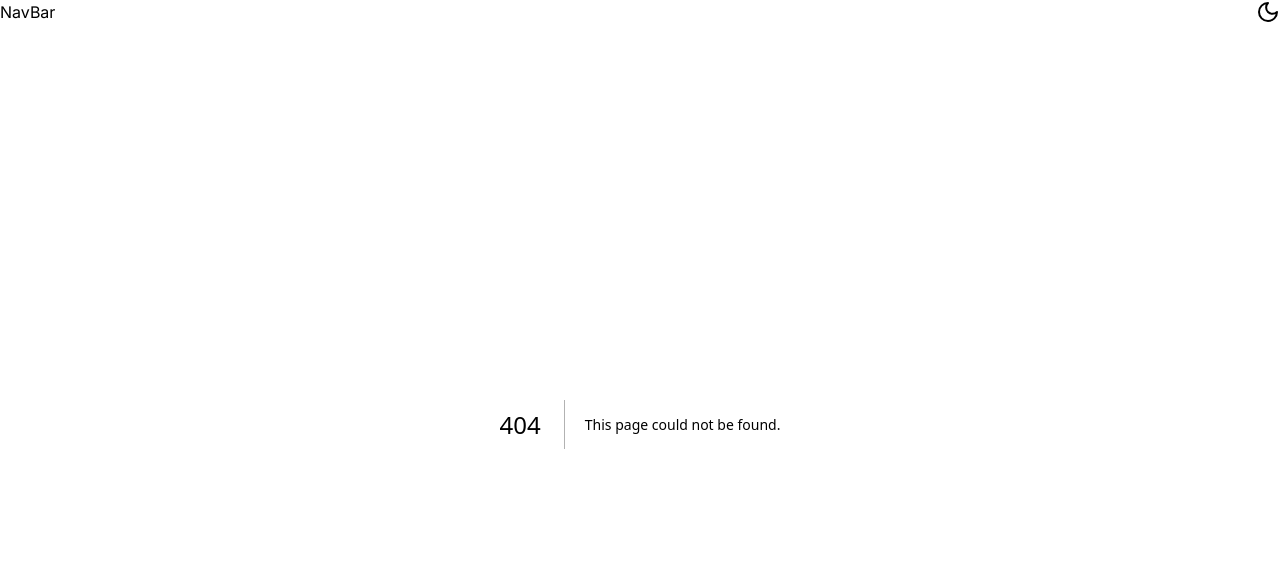
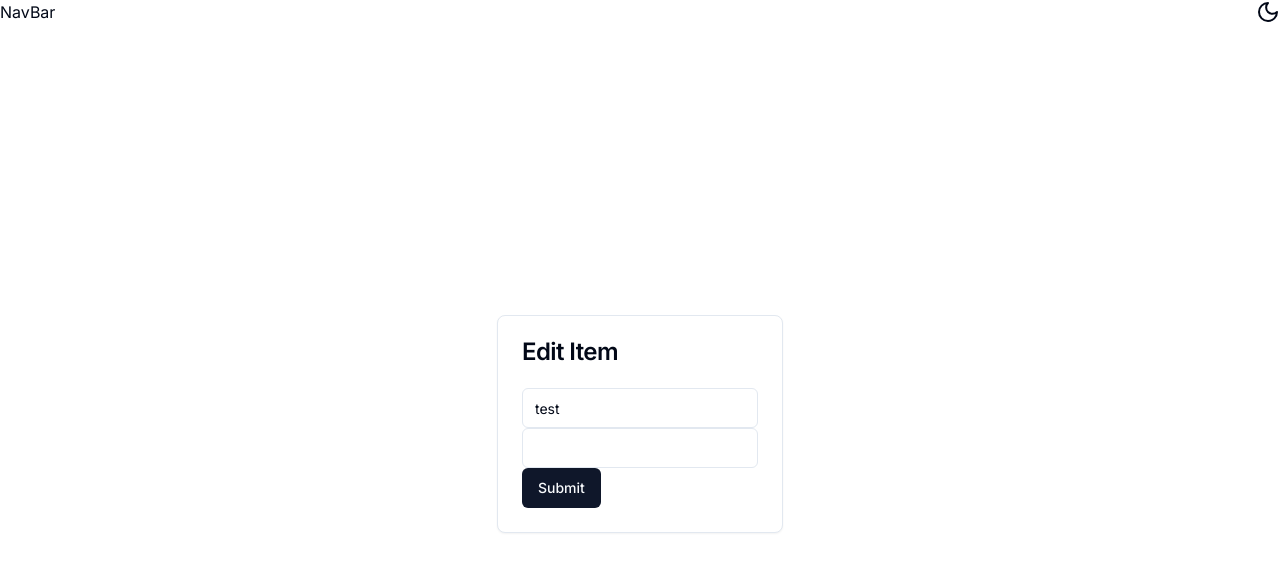
Before and after one commit to imaricodes/inventory-tracker, a Next.js app: page /updateInventoryItem/1 in a window 1280 px wide. Before the commit this address had no page. Shown: the top 572 px of the page. Built offline with nearby package versions, Linux system fonts and the light colour scheme.

Commit message:
Link to edit item page, initial react hook from component for edit item page

```diff
--- /dev/null
+++ b/app/(pages)/updateInventoryItem/[id]/UpdateInventoryForm.jsx
@@ -0,0 +1,37 @@
+"use client";
+
+import React from "react";
+import { useForm } from "react-hook-form";
+import { Input } from "@/components/ui/input";
+import { Button } from "@/components/ui/button";
+
+const UpdateInventoryForm = () => {
+  const {
+    register,
+    handleSubmit,
+    watch,
+    formState: { errors },
+  } = useForm();
+
+  const onSubmit = (data) => console.log(data);
+
+  console.log(watch("example")); // watch input value by passing the name of it
+
+  return (
+    <form onSubmit={handleSubmit(onSubmit)}>
+      {/* register your input into the hook by invoking the "register" function */}
+      <Input defaultValue="test" {...register("example")} />
+
+      {/* include validation with required or other standard HTML validation rules */}
+      <Input {...register("exampleRequired", { required: true })} />
+      {/* errors will return when field validation fails  */}
+      {errors.exampleRequired && (
+        <span className="text-red-600">This field is required</span>
+      )}
+
+      <Button type="submit">Submit </Button>
+    </form>
+  );
+};
+
+export default UpdateInventoryForm;
--- /dev/null
+++ b/app/(pages)/updateInventoryItem/[id]/page.jsx
@@ -0,0 +1,24 @@
+import React from "react";
+import UpdateInventoryForm from "@/app/(pages)/updateInventoryItem/[id]/UpdateInventoryForm";
+import { Card, CardContent, CardHeader, CardTitle } from "@/components/ui/card";
+
+const page = ({ params }) => {
+  const { id } = params;
+
+  //look up the single item using id (in handle submit) fetch route
+
+  //
+
+  return (
+    <Card>
+      <CardHeader>
+        <CardTitle>Edit Item</CardTitle>
+      </CardHeader>
+      <CardContent>
+        <UpdateInventoryForm />
+      </CardContent>
+    </Card>
+  );
+};
+
+export default page;
--- a/components/ItemsList.jsx
+++ b/components/ItemsList.jsx
@@ -43,7 +43,7 @@ const ItemsList = () => {
   };
 
   const handleRefresh = () => {
-    setUpdate(!update);
+    // setUpdate(!update);
     getInventoryItems();
   };
 
@@ -68,7 +68,7 @@ const ItemsList = () => {
               </Button>
 
               <div className="flex gap-4 items-center">
-                <Link href={"/editItem/" + item._id}>
+                <Link href={`/updateInventoryItem/${item._id}`}>
                   <Pencil />
                 </Link>
 
--- /dev/null
+++ b/components/ui/input.jsx
@@ -0,0 +1,19 @@
+import * as React from "react"
+
+import { cn } from "@/lib/utils"
+
+const Input = React.forwardRef(({ className, type, ...props }, ref) => {
+  return (
+    (<input
+      type={type}
+      className={cn(
+        "flex h-10 w-full rounded-md border border-input bg-background px-3 py-2 text-sm ring-offset-background file:border-0 file:bg-transparent file:text-sm file:font-medium placeholder:text-muted-foreground focus-visible:outline-none focus-visible:ring-2 focus-visible:ring-ring focus-visible:ring-offset-2 disabled:cursor-not-allowed disabled:opacity-50",
+        className
+      )}
+      ref={ref}
+      {...props} />)
+  );
+})
+Input.displayName = "Input"
+
+export { Input }
--- /dev/null
+++ b/components/ui/label.jsx
@@ -0,0 +1,18 @@
+"use client"
+
+import * as React from "react"
+import * as LabelPrimitive from "@radix-ui/react-label"
+import { cva } from "class-variance-authority";
+
+import { cn } from "@/lib/utils"
+
+const labelVariants = cva(
+  "text-sm font-medium leading-none peer-disabled:cursor-not-allowed peer-disabled:opacity-70"
+)
+
+const Label = React.forwardRef(({ className, ...props }, ref) => (
+  <LabelPrimitive.Root ref={ref} className={cn(labelVariants(), className)} {...props} />
+))
+Label.displayName = LabelPrimitive.Root.displayName
+
+export { Label }
--- a/package.json
+++ b/package.json
@@ -9,6 +9,7 @@
     "lint": "next lint"
   },
   "dependencies": {
+    "@radix-ui/react-label": "^2.1.0",
     "@radix-ui/react-slot": "^1.1.0",
     "@radix-ui/react-switch": "^1.1.0",
     "class-variance-authority": "^0.7.0",
@@ -20,6 +21,7 @@
     "next-themes": "^0.3.0",
     "react": "^18",
     "react-dom": "^18",
+    "react-hook-form": "^7.53.0",
     "tailwind-merge": "^2.5.2",
     "tailwindcss-animate": "^1.0.7"
   },
```
Also changed, not shown: 1 other file (tests, documents, lock files or other folders).
